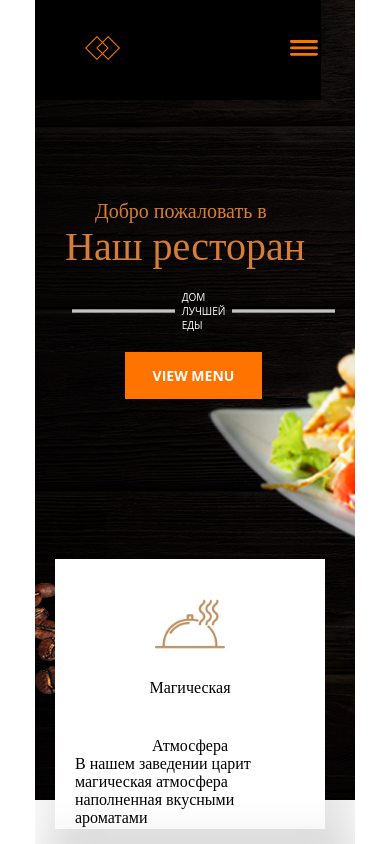
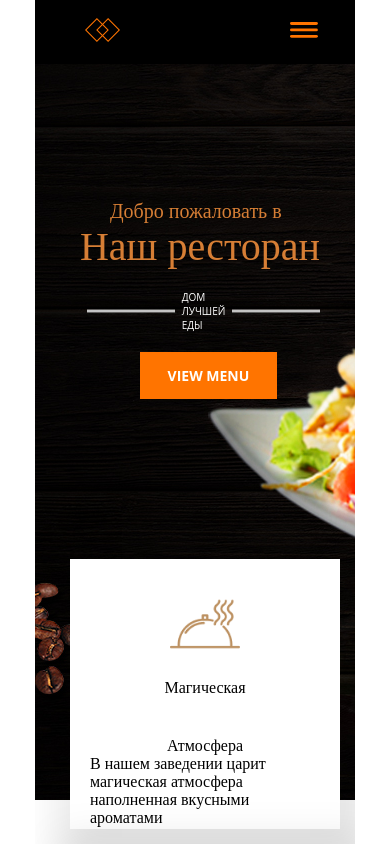
Before and after one commit to coderxuz/home-for-food, a plain HTML site: page index.html in a window 390 px wide. Shown: the top 844 px of the page. Drawn offline with Linux system fonts and the light colour scheme; a web font is replaced by a local one.

Commit message:
my first

```diff
--- a/style/global.css
+++ b/style/global.css
@@ -728,7 +728,13 @@ nav {
   margin-top: 50px;
 }
 nav{
-  padding-left: 17%;
+  background-color: #000;
+
+}
+header{
+  display: flex;
+  flex-direction: column;
+  align-items: center;
 }
 @media screen and (max-width: 480px) {
   .container {
@@ -1044,5 +1050,8 @@ nav{
   nav{
     background-color: #000;
     align-items: center;
+    padding-left: 0;
+    padding: 0 0;
+    padding-right: 34px;
   }
 }
```
